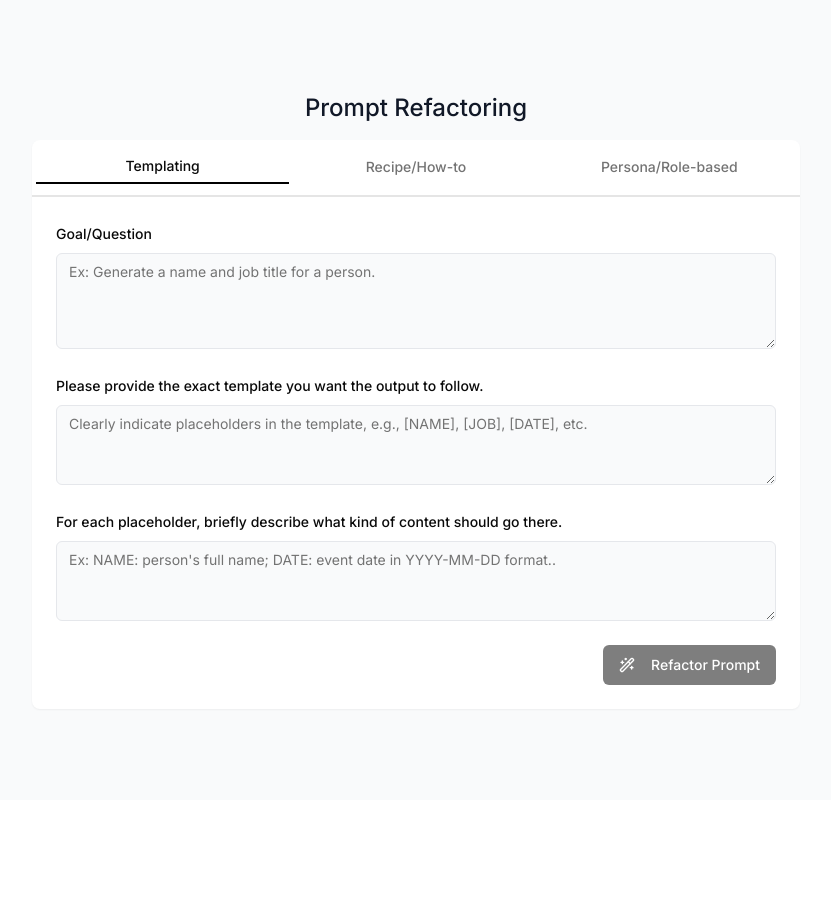
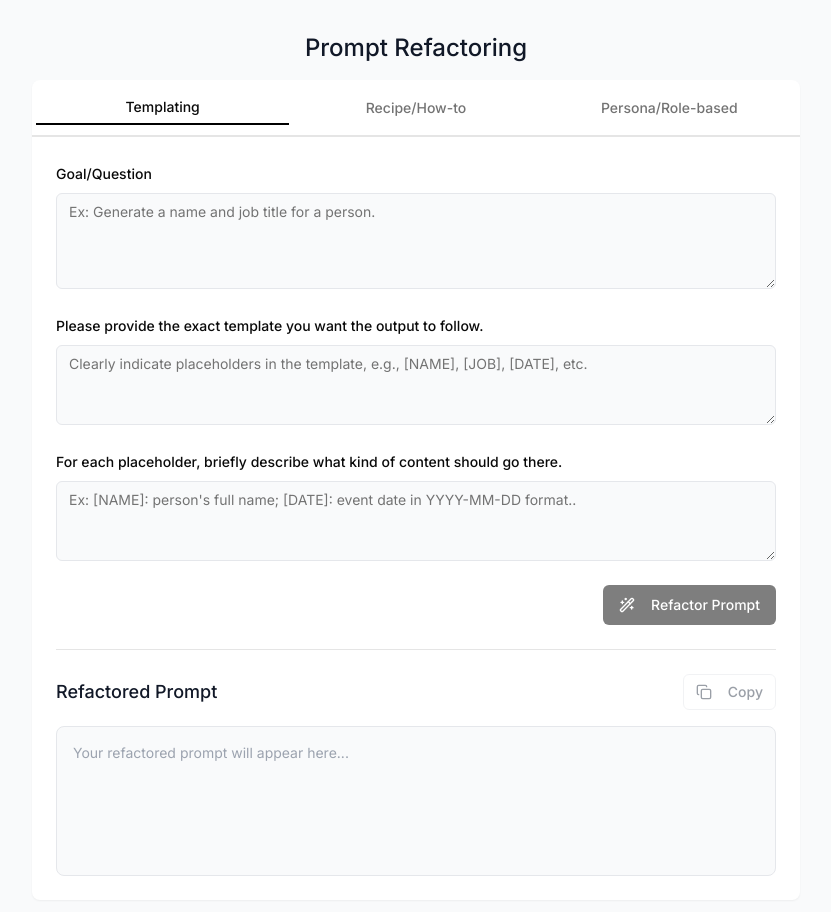
Before and after one commit to divyack2/prompt-refactor, a Next.js app: page / in a window 1280 px wide. Shown: the top 912 px of the page, without its empty margins (224-1055 px from the left). Before the commit the page ends 800 px from the top, so only its background shows below. Built offline with nearby package versions, Linux system fonts and the light colour scheme.

Commit message:
added box to show refactored prompts

```diff
--- a/components/prompt-refactor-tool.tsx
+++ b/components/prompt-refactor-tool.tsx
@@ -66,55 +66,44 @@ export default function PromptRefactorTool() {
     setIsLoading(true)
     try {
       let promptText = ""
-      let resultSetter = null
-      // TODO: CHANGE/REMOVE THESE ALL
+      let resultSetter = setTemplateResult
       switch (activeTab) {
         case "templating":
-          promptText = `
-            I need you to refactor and improve this templating prompt to get better AI responses:
+          promptText = `I am going to provide a template for your output. Everything in all caps or enclosed within brackets [ ] is a placeholder. Whenever you generate text, fit it into the placeholders I have provided.
 
-            Original prompt: ${templateStructure}
-            Additional constraints: ${templateConstraints}
+Strictly follow the formatting and overall template provided here:
+    ${templateConstraints}.
 
-            Please rewrite my prompt to be more effective, clear, and likely to produce the desired structured data.
+Each placeholder should be filled according to the following guidelines:
+    ${templateDesc}
+
+This is the goal/question: ${templateStructure}.
           `
           resultSetter = setTemplateResult
           break
 
         case "recipe":
-          promptText = `
-            I need you to refactor and improve this how-to/recipe prompt to get better AI responses:
-
-            Topic/task: ${recipeTopic}
-            Level of detail: ${detailLevel}
-            Format preference: ${recipeFormat}
-
-            Please rewrite my prompt to be more effective, clear, and likely to produce a good how-to guide.
-          `
+          promptText = `I am trying to ${recipeTopic}. I know that I need to perform the following steps: ${knownSteps}. Provide a complete sequence of steps to accomplish my goal, structured clearly. Fill in any missing or implied steps automatically. Identify any unnecessary or redundant steps from my initial list. Include ${numAlt} alternative methods or approaches for achieving this goal. The level of detail for each step should be: ${detailLevel}.`
           resultSetter = setRecipeResult
           break
 
         case "text":
-          promptText = `
-            I need you to refactor and improve this text generation prompt to get better AI responses:
-
-            Please rewrite my prompt to be more effective, clear, and likely to produce the desired text output.
-          `
+          promptText = `Act as a ${persona}. When generating your responses, particularly emphasize: ${personaDetails} and focus on these topics: ${personaTopics}. This is the goal/question: ${personaGoal}.`
           resultSetter = setTextResult
           break
 
-        case "fact":
-          promptText = `
-            I need you to refactor and improve this factual question prompt to get better AI responses:
+        // case "fact":
+        //   promptText = `
+        //     I need you to refactor and improve this factual question prompt to get better AI responses:
 
-            Question: ${factQuestion}
-            Preferred detail level: ${factDetailLevel}
-            Format preference: ${factFormat}
+        //     Question: ${factQuestion}
+        //     Preferred detail level: ${factDetailLevel}
+        //     Format preference: ${factFormat}
 
-            Please rewrite my prompt to be more effective, clear, and likely to produce an accurate and helpful answer.
-          `
-          resultSetter = setFactResult
-          break
+        //     Please rewrite my prompt to be more effective, clear, and likely to produce an accurate and helpful answer.
+        //   `
+        //   resultSetter = setFactResult
+        //   break
       }
 
       //const { text } = await generateText({
@@ -124,13 +113,43 @@ export default function PromptRefactorTool() {
       //    "You are an expert at writing effective prompts for AI models. Your job is to refactor and improve user prompts to get better results. Focus on clarity, specificity, and structure.",
       //})
 
-      //resultSetter(text)
+      resultSetter(promptText)
     } catch (error) {
       console.error("Error refactoring prompt:", error)
     } finally {
       saveRefactorPrompt()
       setIsLoading(false)
     }
+  }
+
+  const renderResultSection = () => {
+    const result = getActiveResult()
+
+    return (
+      <div className="mt-8 border-t pt-6">
+        <div className="flex items-center justify-between mb-4">
+          <h3 className="text-lg font-medium text-gray-900">Refactored Prompt</h3>
+          <Button
+            onClick={copyToClipboard}
+            variant="outline"
+            size="sm"
+            className="text-gray-700 border-gray-200 hover:bg-gray-50"
+            disabled={!result}
+          >
+            <Copy className="mr-2 h-4 w-4" />
+            {copied ? "Copied!" : "Copy"}
+          </Button>
+        </div>
+
+        <div className="p-4 bg-gray-50 rounded-lg border border-gray-200 min-h-[150px]">
+          {result ? (
+            <pre className="whitespace-pre-wrap text-sm">{result}</pre>
+          ) : (
+            <p className="text-gray-400 text-sm">Your refactored prompt will appear here...</p>
+          )}
+        </div>
+      </div>
+    )
   }
 
   const copyToClipboard = () => {
@@ -247,7 +266,7 @@ export default function PromptRefactorTool() {
                 value={templateDesc}
                 onChange={(e) => setTemplateDesc(e.target.value)}
                 className="min-h-20 bg-gray-50 border border-gray-200 focus:border-gray-300 focus:ring-0"
-                placeholder="Ex: NAME: person's full name; DATE: event date in YYYY-MM-DD format.."
+                placeholder="Ex: [NAME]: person's full name; [DATE]: event date in YYYY-MM-DD format.."
               />
             </div>
 
@@ -268,6 +287,7 @@ export default function PromptRefactorTool() {
               </Button>
             </div>
 
+            {renderResultSection()}
           </TabsContent>
 
           {/* Recipe/How-to Tab */}
@@ -339,6 +359,7 @@ export default function PromptRefactorTool() {
               </Button>
             </div>
 
+            {renderResultSection()}
           </TabsContent>
 
           {/* Persona/Role-based Tab */}
@@ -404,6 +425,7 @@ export default function PromptRefactorTool() {
               </Button>
             </div>
 
+            {renderResultSection()}
           </TabsContent>
 
           {/* Fact/Question Tab */}
```
